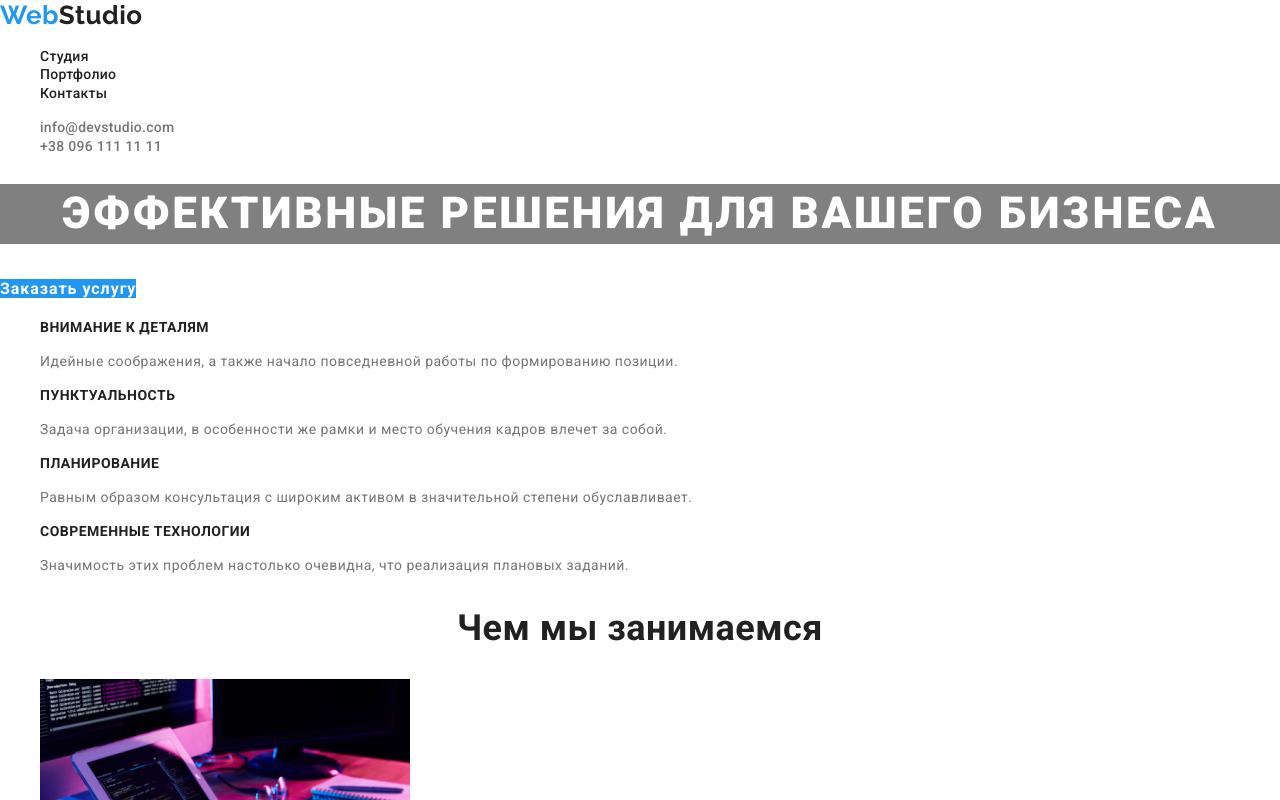
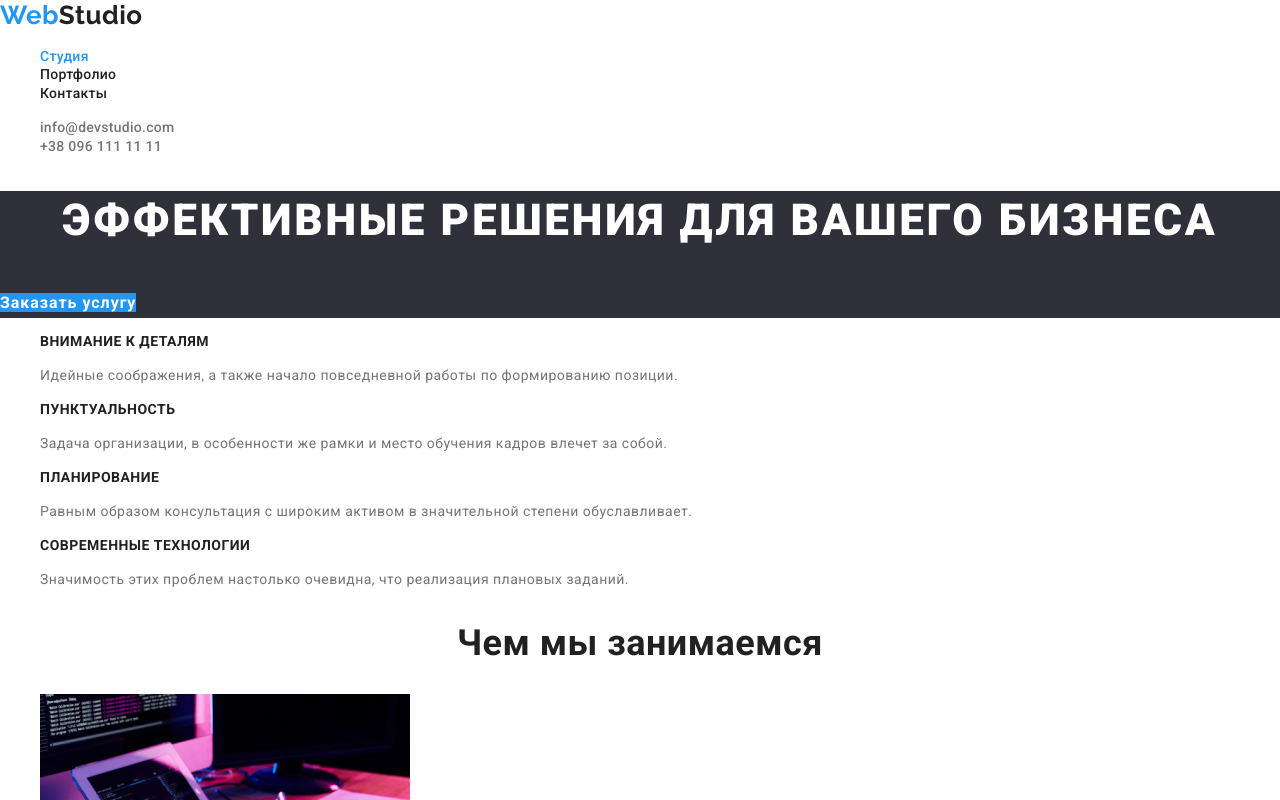
Before and after one commit to twasileva/goit-markup-hw-02, a plain HTML site: page index.html in a window 1280 px wide. Shown: the top 800 px of the page. Drawn offline with Linux system fonts and the light colour scheme.

Commit message:
задала фон герою, футеру, прописала класс current

```diff
--- a/css/styles.css
+++ b/css/styles.css
@@ -6,6 +6,7 @@
   --white-text-color: rgb(255, 255, 255);
   --white-text-color-op: rgba(255, 255, 255, 0.6);
   --gray-button-portfolio: rgb(245, 244, 250);
+  --hero-footer-main-page: rgb(47, 48, 58);
 }
 
 body {
@@ -57,6 +58,10 @@ h3 {
   color: var(--logo-text-color);
 }
 
+.nav-items.current {
+  color: var(--logo-text-color);
+}
+
 /* Контакты в шапке */
 .nav-contacts {
   color: var(--paragraph-text-color);
@@ -73,9 +78,12 @@ h3 {
 }
 
 /* Оформление героя */
+.hero {
+  background-color: var(--hero-footer-main-page);
+}
+
 .hero-hidden {
   color: var(--white-text-color);
-  background-color: gray; /* временно для отображения белого цвета   */
 
   font-weight: 900;
   font-size: 44px;
@@ -149,6 +157,10 @@ h3 {
 }
 
 /* Оформление футера */
+.footer {
+  background-color: var(--hero-footer-main-page);
+}
+
 .footer-logo {
   font-family: Raleway, sans-serif;
 
@@ -158,7 +170,6 @@ h3 {
 
 .footer .footer-logo {
   color: var(--white-text-color);
-  background-color: gray; /*  временно для отображения белого цвета  */
 }
 
 .footer-address {
@@ -168,12 +179,10 @@ h3 {
 
 .footer-address p {
   color: var(--white-text-color);
-  background-color: gray; /*  временно для отображения белого цвета  */
 }
 
 .footer-address .footer-contacts {
   color: var(--white-text-color-op);
-  background-color: gray; /*   временно для отображения белого цвета  */
   font-style: normal;
 }
 
--- a/index.html
+++ b/index.html
@@ -15,7 +15,7 @@
         <nav class="nav">
             <a href="./index.html" class="nav-logo"><span class="logo-part">Web</span>Studio</a>
             <ul>
-                <li><a href="./index.html" class="nav-items">Студия</a></li>
+                <li><a href="./index.html" class="nav-items current">Студия</a></li>
                 <li><a href="./portfolio.html" class="nav-items">Портфолио</a></li>
                 <li><a href="" class="nav-items">Контакты</a></li>
             </ul>
@@ -26,10 +26,10 @@
             </ul>
     </header>
     <main>
-        <hero class="hero">
+        <section class="hero">
             <h1 class="hero-hidden">Эффективные решения для вашего бизнеса</h1>
             <a href="" class="hero-button">Заказать услугу</a>
-        </hero>
+        </section>
         <section class="features">
             <h2 class="visually-hidden">Преимущества</h2>
             <ul class="features-list">
```
Also changed, not shown: portfolio.html (+1 -1 lines).
